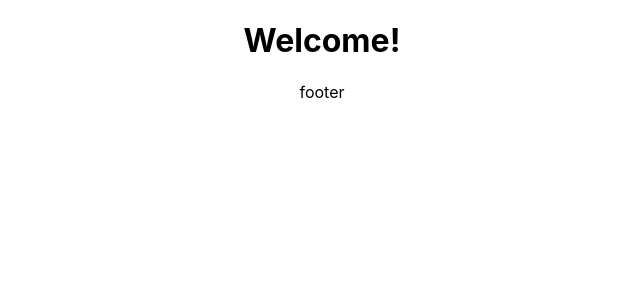
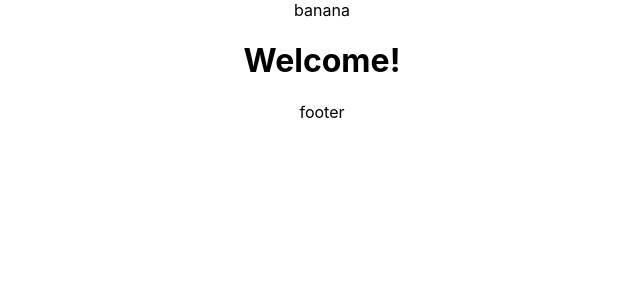
Before and after one commit to shigasy/react-study, a React (Create React App) app: page / in a window 1280 px wide. Shown: the top 300 px of the page, without its empty margins (318-958 px from the left). Built offline with nearby package versions, Linux system fonts and the light colour scheme.

Commit message:
add useState使って、変更

```diff
--- a/src/components/App.js
+++ b/src/components/App.js
@@ -1,12 +1,16 @@
-import React from 'react';
-import logo from '../logo.svg';
+import React, { useState } from 'react';
 import './App.css';
 import Header from "./Header"
 import Footer from "./Footer"
 
 function App() {
+  const [name, setName] = useState("Shigasy")
+  setTimeout(
+      () => { setName("banana") }, 1000
+  )
   return (
     <div className="App">
+      {name}
       <Header />
       <Footer/>
     </div>
```
